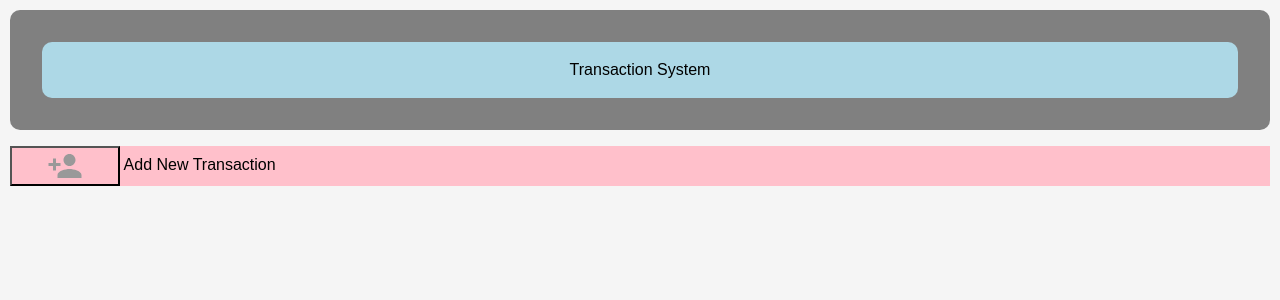
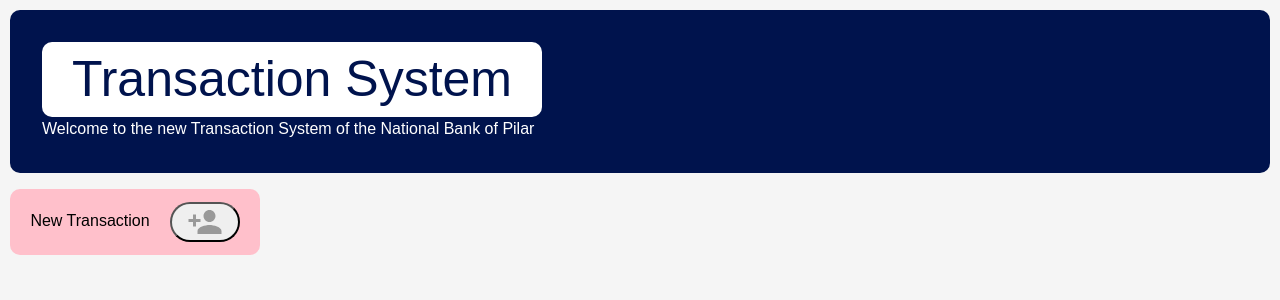
Before and after one commit to Andreskub/react-bank, a React (Create React App) app in the folder app-bank/: page / in a window 1280 px wide. Shown: the top 300 px of the page. Built offline with nearby package versions, Linux system fonts and the light colour scheme.

Commit message:
New website design

```diff
--- a/app-bank/src/Home.js
+++ b/app-bank/src/Home.js
@@ -10,39 +10,55 @@ import styled from 'styled-components'
 import addButton from './icons/person-add.svg'
 
 const AddButton = styled.button`
-    padding-left: 100px;
-    width: 40px;
+    //padding-left: 15px;
+    align: right;
+    width: 70px;
     height: 40px;
-    text-align: left;
-    background-color: pink;
+    background: ${props => props.primary ?
+    "white":"palevioletered"};
+    //background-color: pink;
     background-image: url('${addButton}');
     background-size: 100% 100%;
-    //border: 0;
+
     color: gray;
-    font-size: 0;
     vertical-align: middle;
     cursor: pointer;
-    outline: none;
+    border-radius: 30px;
+`
+
+const ButtonWrapperText = styled.a`
+  text-align: left;
+  color: black;
+  padding-right: 20px;
 `
 
 const ButtonWrapper = styled.section`
-background: pink;
+  padding: 0.8em 1em;
+  width: 250px;
+  background: pink;
+  text-align: center;
+  border-radius: 10px;
+`
+
+const SubtitleStyle = styled.a`
+  text-align: center;
+  color: white;
 `
 
 const TitleStyle = styled.div`
   text-align: center;
-  background-color: lightblue;
-  padding: 1em;
-  color: ${(props) => props.color};
+  align: center;
+  width: 500px;
+  color: #00134d;
+  background: white;
   border-radius: 10px;
-  p {
-    font-size: 30px;
-  }
+  font-size: 50px;
+  border: 1px;
 `
 
 const TitleWrapper = styled.section`
   padding: 2em;
-  background: gray;
+  background: #00134d;
   border-radius: 10px;
 `
 
@@ -55,12 +71,13 @@ const Home = ({ transactions, reduxDeleteTransaction }) => {
   return (
     <div style={{ margin: '10px' }}>
       <TitleWrapper>
-        <TitleStyle color="black"> Transaction System</TitleStyle>
+        <TitleStyle>Transaction System</TitleStyle>
+        <SubtitleStyle>Welcome to the new Transaction System of the National Bank of Pilar</SubtitleStyle>
       </TitleWrapper>
-      <ButtonWrapper >
-        <p>
-          <Link to='/add'><AddButton></AddButton></Link> Add New Transaction
-        </p>
+      <p></p>
+      <ButtonWrapper primary>
+        <ButtonWrapperText>New Transaction</ButtonWrapperText>
+        <Link to='/add'><AddButton></AddButton></Link>
       </ButtonWrapper>
       <ol className='transaction-list'>
         {transactions.map(transaction => (
--- a/app-bank/src/TransactionAdd.js
+++ b/app-bank/src/TransactionAdd.js
@@ -24,7 +24,7 @@ const TransactionAdd = ({ dispatch }) => {
 
   return (
     redirect ? (<Redirect to="/" />) : (
-      <form onSubmit={handleSubmit} className='create-transaction-form' >
+      <form onSubmit={handleSubmit} className='create-transaction-form' align="center">
         <input type="text" placeholder="Amount" name="amount" className='create-transaction-details' /><br />
         <input type="datetime-local" placeholder="Date" name="date" ></input><br />
         <input type="text" placeholder="To" name="namereceiver" className='create-transaction-details' /><br />
--- a/app-bank/src/TransactionItem.js
+++ b/app-bank/src/TransactionItem.js
@@ -3,16 +3,14 @@ import styled from 'styled-components'
 import removeButton from './icons/cancel.svg'
 
 const RemoveButton = styled.button`
-    padding-left: 100px;
-    align-self: flex-start;
+    //align-self: flex-start;
+    //align-self: right;
     width: 40px;
     height: 40px;
     background-color: transparent;
     background-image: url('${removeButton}');
     background-size: 100% 100%;
     border: 0;
-    color: black;
-    font-size: 0;
     vertical-align: middle;
     cursor: pointer;
     outline: none;
@@ -33,11 +31,12 @@ const StyledLi = ({ className, children }) => (
 const CustomStyledLi = styled(StyledLi)`
     padding: 5px;
     background: lightblue;
-    display:flex;
+    display: flex;
     @media ${device.desktopL} {
         margin: 10px;
         border: 2px solid #ACA4A3;
         border-radius: 8px;
+        border-left: 4px solid #00134d;
     }
 `
 
```
